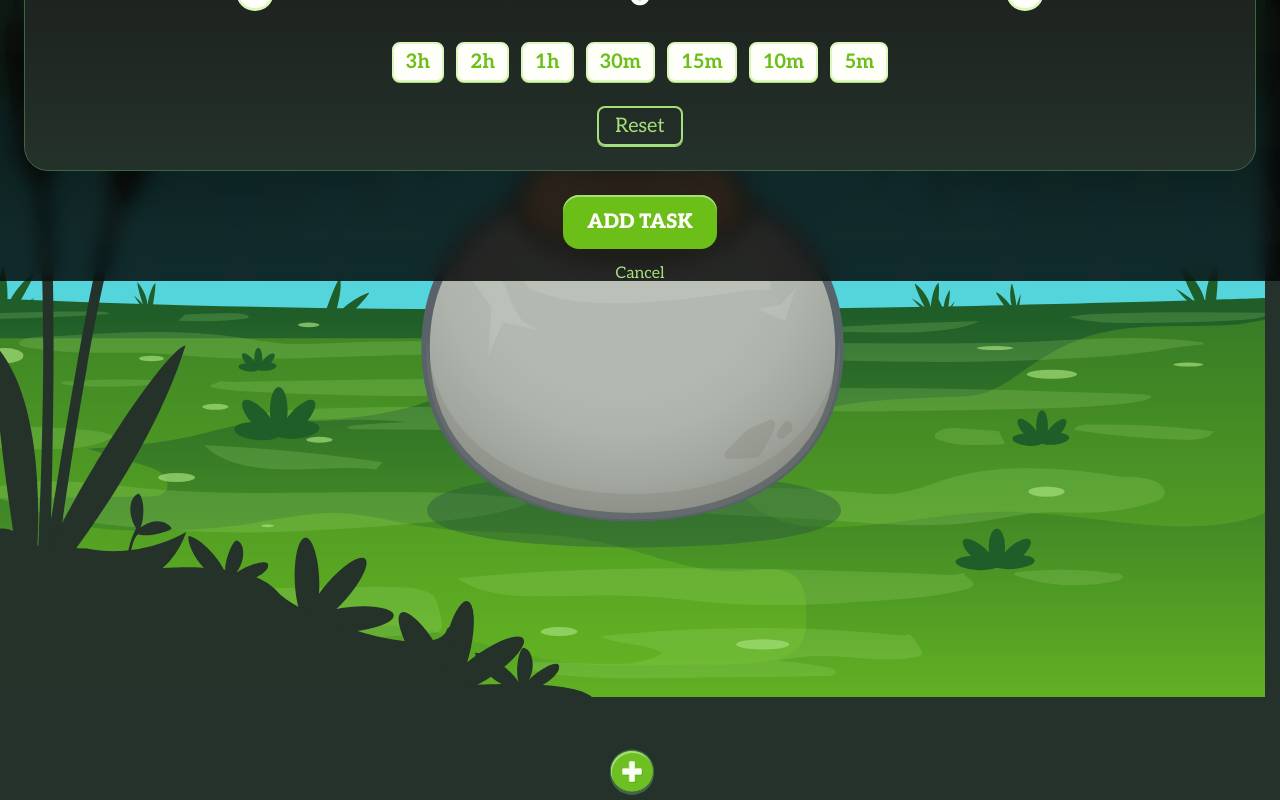
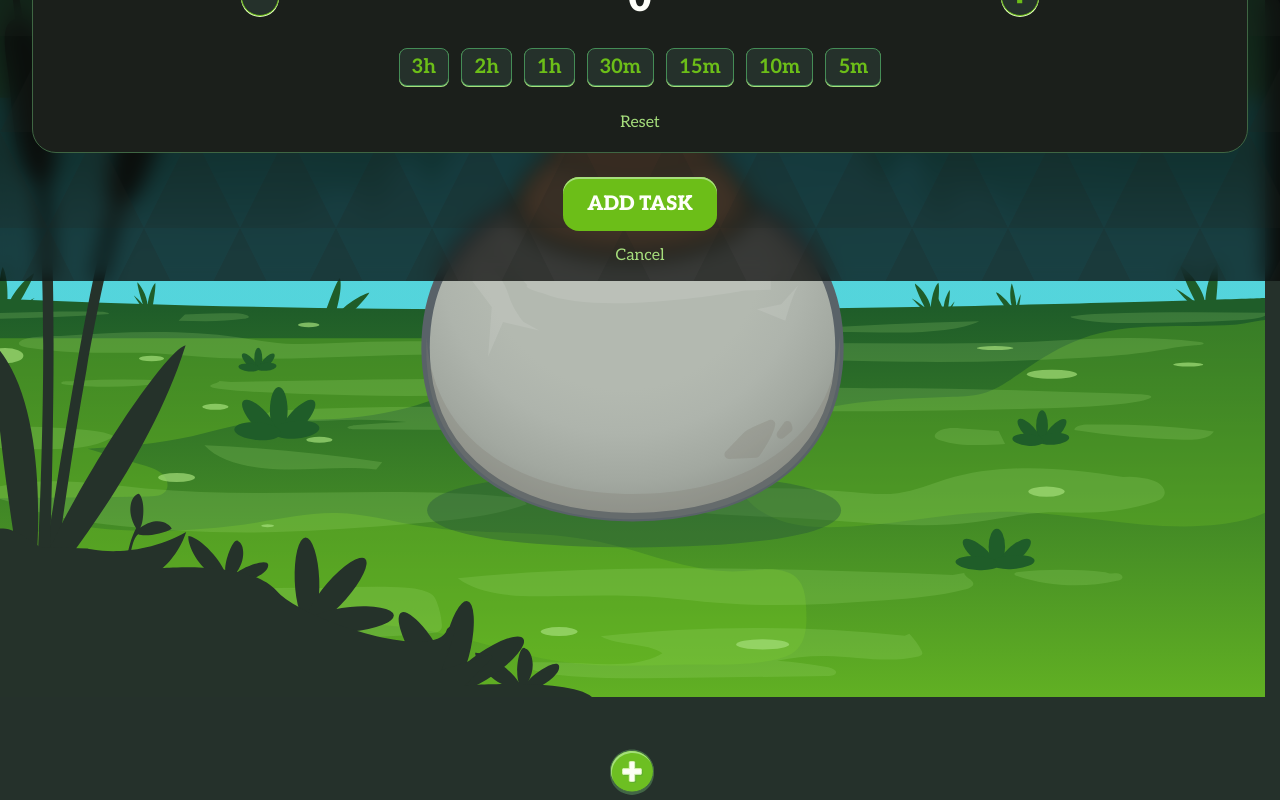
Before and after one commit to GaryWintle/kofun, a Next.js app: page / in a window 1280 px wide. Both pictures are taken after a click on the button 632 px from the left and 1420 px from the top of the page. Shown: the part 648-1448 px from the top of the page. Built offline with nearby package versions, Linux system fonts and the light colour scheme.

Commit message:
Task module adjustments for the visuals

```diff
--- a/src/components/TaskForm/TaskForm.jsx
+++ b/src/components/TaskForm/TaskForm.jsx
@@ -82,7 +82,7 @@ const TaskForm = ({
               value={formatTime(taskTime, false)}
               type="text"
               onChange={(e) => setTaskTime(Number(e.target.value))}
-              disabled
+              readOnly
             ></input>
             <button
               type="button"
@@ -114,7 +114,7 @@ const TaskForm = ({
           </ul>
           <button
             type="button"
-            className={`${styles.presetButton} ${styles.resetButton}`}
+            className={styles.subtleButton}
             onClick={() => setTaskTime((prev) => 0)}
           >
             Reset
@@ -126,8 +126,9 @@ const TaskForm = ({
           ADD TASK
         </button>
         <button
-          className={styles.cancelButton}
+          className={styles.subtleButton}
           onClick={() => setTaskModule((prev) => !prev)}
+          type="button"
         >
           Cancel
         </button>
--- a/src/components/TaskForm/TaskForm.module.css
+++ b/src/components/TaskForm/TaskForm.module.css
@@ -2,12 +2,13 @@
   display: flex;
   flex-direction: column;
   /* margin-inline: 1rem; */
-  padding-inline: var(--sp-04);
-  padding-block: var(--sp-04);
+  padding-inline: var(--sp-05);
+  padding-block-start: var(--sp-05);
+  padding-block-end: var(--sp-02);
   gap: var(--sp-04);
-  background: url('/kofun-pattern-neutral-10.svg'), none;
+  background: url('/kofun-pattern-neutral-20.svg'), none;
   /* background-color: var(--neutral-black); */
-  background-color: rgba(0, 0, 0, 0.8);
+  background-color: rgba(0, 0, 0, 0.7);
   backdrop-filter: blur(10px);
   background-size: 15%;
   border-top: 2px solid var(--green-600);
@@ -16,7 +17,8 @@
   position: fixed;
   bottom: 0;
   overflow-y: auto;
-  max-height: 65vh;
+  max-height: 70dvh;
+  box-shadow: 0 -24px 24px rgba(0, 0, 0, 0.212);
 }
 
 .title {
@@ -60,7 +62,7 @@
   border: 2px solid var(--green-300);
 }
 
-.cancelButton {
+.subtleButton {
   color: var(--green-300);
   font-size: var(--font-size-sm);
   background-color: transparent;
@@ -69,12 +71,12 @@
 /* enter text */
 .textInput {
   color: var(--green-700);
-  font-size: var(--font-size-md);
+  font-size: var(--font-size-lg);
   font-weight: var(--font-weight-medium);
   background-color: var(--green-100);
   box-shadow: inset 0 0 6px var(--highlight-green-300);
   border: 2px solid var(--green-500);
-  padding-block: var(--sp-03);
+  padding-block: var(--sp-04);
   padding-inline: var(--sp-03);
   border-radius: var(--br-md);
   line-height: 1;
@@ -97,9 +99,9 @@ input::placeholder {
   display: flex;
   flex-direction: column;
   gap: var(--sp-04);
-  /* background-color: var(--green-700); */
-  background: linear-gradient(var(--neutral-black), var(--green-700));
-  padding-block: var(--sp-04);
+  background-color: var(--neutral-black);
+  /* background: linear-gradient(var(--neutral-black), var(--green-700)); */
+  padding-block: var(--sp-03);
   padding-inline: var(--sp-05);
   border-radius: var(--br-lg);
   border: 1px solid var(--green-600);
@@ -130,14 +132,14 @@ input::placeholder {
 }
 
 .taskTimeButton {
-  background-color: var(--green-100);
+  background-color: var(--green-700);
   font-size: var(--font-size-xl);
   font-weight: var(--font-weight-black);
   width: 2.4rem;
   aspect-ratio: 1;
   padding: var(--sp-01);
   border-radius: var(--br-circle);
-  border: 2px solid var(--green-200);
+  border: 1px solid var(--green-400);
   box-shadow: 0 1px 0 var(--green-200);
   display: flex;
   align-items: center;
@@ -160,14 +162,14 @@ input::placeholder {
 
 .presetButton {
   color: var(--green-400);
-  background-color: var(--green-100);
+  background-color: var(--green-700);
   font-size: var(--font-size-md);
   font-weight: var(--font-weight-bold);
   line-height: 1;
   border-radius: var(--br-sm);
   padding-block: var(--sp-01);
   padding-inline: clamp(var(--sp-01), 12vw, var(--sp-02));
-  border: 2px solid var(--green-200);
+  border: 1px solid var(--green-500);
   box-shadow: 0 1px 0 var(--green-300);
 }
 
```
Also changed, not shown: public/kofun-pattern-neutral-20.svg (added).
